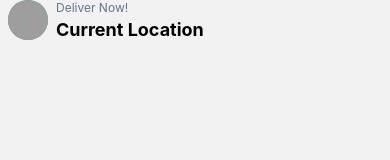
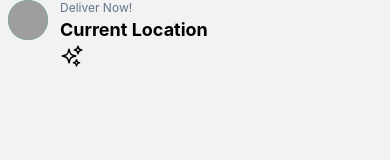
Before and after one commit to Mujtaba4li/Deliveroo2.0-React-Native, a React Native app: screen /Home in a window 390 px wide. Shown: the top 160 px of the page. Built offline with nearby package versions, Linux system fonts and the light colour scheme; grey boxes are pictures that could not be loaded.

Commit message:
Working on header

```diff
--- a/package.json
+++ b/package.json
@@ -15,9 +15,13 @@
     "expo-status-bar": "~1.4.0",
     "nativewind": "^2.0.10",
     "react-dom": "18.0.0",
+    "react-icons": "^4.4.0",
     "react-native": "0.69.5",
+    "react-native-heroicons": "^3.2.0",
     "react-native-safe-area-context": "4.3.1",
     "react-native-screens": "~3.15.0",
+    "react-native-svg": "^13.2.0",
+    "react-native-vector-icons": "^9.2.0",
     "react-native-web": "~0.18.7",
     "tailwindcss": "^3.1.8"
   },
--- a/screens/HomeScreen.js
+++ b/screens/HomeScreen.js
@@ -1,7 +1,8 @@
 import { View, Text, SafeAreaView, Image } from "react-native";
 import React, { useLayoutEffect } from "react";
 import { NavigationContainer, useNavigation } from "@react-navigation/native";
-
+import {SparklesIcon} from "react-native-heroicons/outline";
+import { FaBeer } from 'react-icons/fa';
 export default function HomeScreen() {
   const navigation = useNavigation();
 
@@ -13,8 +14,7 @@ export default function HomeScreen() {
   }, []);
   return (
     <SafeAreaView>
-      <View className='flex-row space-x-2 align-middle ml-2'>
-
+      <View className="flex-row space-x-3 space-y-0 align-middle ml-2">
         <Image
           source={{
             uri: "https://mujtaba-ali.vercel.app/static/media/header-img.1c0118c3bc802a747396.png",
@@ -22,9 +22,11 @@ export default function HomeScreen() {
           className="h-8 w-8 rounded-full bg-emerald-500 p-5"
         />
         <View>
-          <Text className=' text-slate-500 text-xs'>Deliver Now!</Text>
-          <Text className='text-lg font-bold'>Current Location</Text>
+          <Text className="text-slate-500 text-xs">Deliver Now!</Text>
+          <Text className="text-lg font-bold">Current Location</Text>
+          <SparklesIcon/>
         </View>
+
       </View>
     </SafeAreaView>
   );
```
Also changed, not shown: 1 other file (tests, documents, lock files or other folders).
